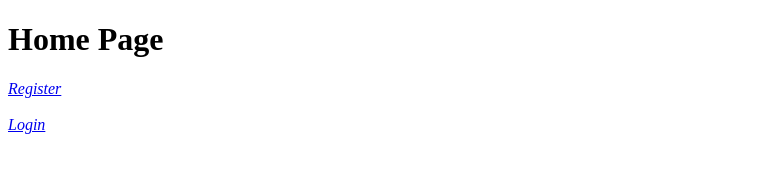
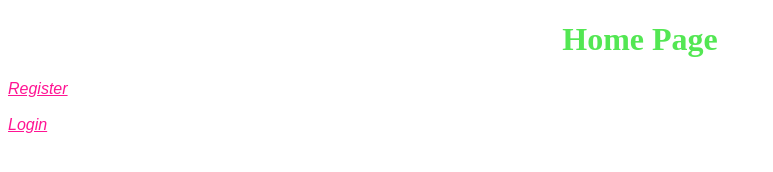
Before and after one commit to SianaRizwan/Introduction-to-Express-JS, a website: page Basics/views/home.html in a window 1280 px wide. Shown: the whole page, without its empty margins (0-773 px from the left). Drawn offline with Linux system fonts and the light colour scheme; files that its build step writes are made by us from their sources.

Commit message:
use of built in middleware

```diff
--- a/Basics/app.js
+++ b/Basics/app.js
@@ -6,7 +6,9 @@ const userRoutes = require("./routes/userRoutes.routes");
 const { logger, printSomething } = require("./middlewares/app.middlewares");
 
 app.use([logger, printSomething]);
+app.use(express.static("public"));
 app.use(userRoutes);
+
 
 
 app.get("/", (req,res)=>{
--- /dev/null
+++ b/Basics/public/css/style.css
@@ -0,0 +1,14 @@
+h1 {
+    text-align: center;
+    color: #53e753;
+  }
+
+body{
+    align-items: center;
+}
+a{
+
+    font: 1em sans-serif;
+    align-items: center;
+    color: deeppink;
+}
--- a/Basics/views/home.html
+++ b/Basics/views/home.html
@@ -5,7 +5,7 @@
     <meta http-equiv="X-UA-Compatible" content="IE=edge" />
     <meta name="viewport" content="width=device-width, initial-scale=1.0" />
     <title>Express Basics</title>
-    <link rel="stylesheet" href="css/styles.css" />
+    <link rel="stylesheet" href="css/style.css" />
   </head>
   <body>
     <h1>Home Page</h1>
```
